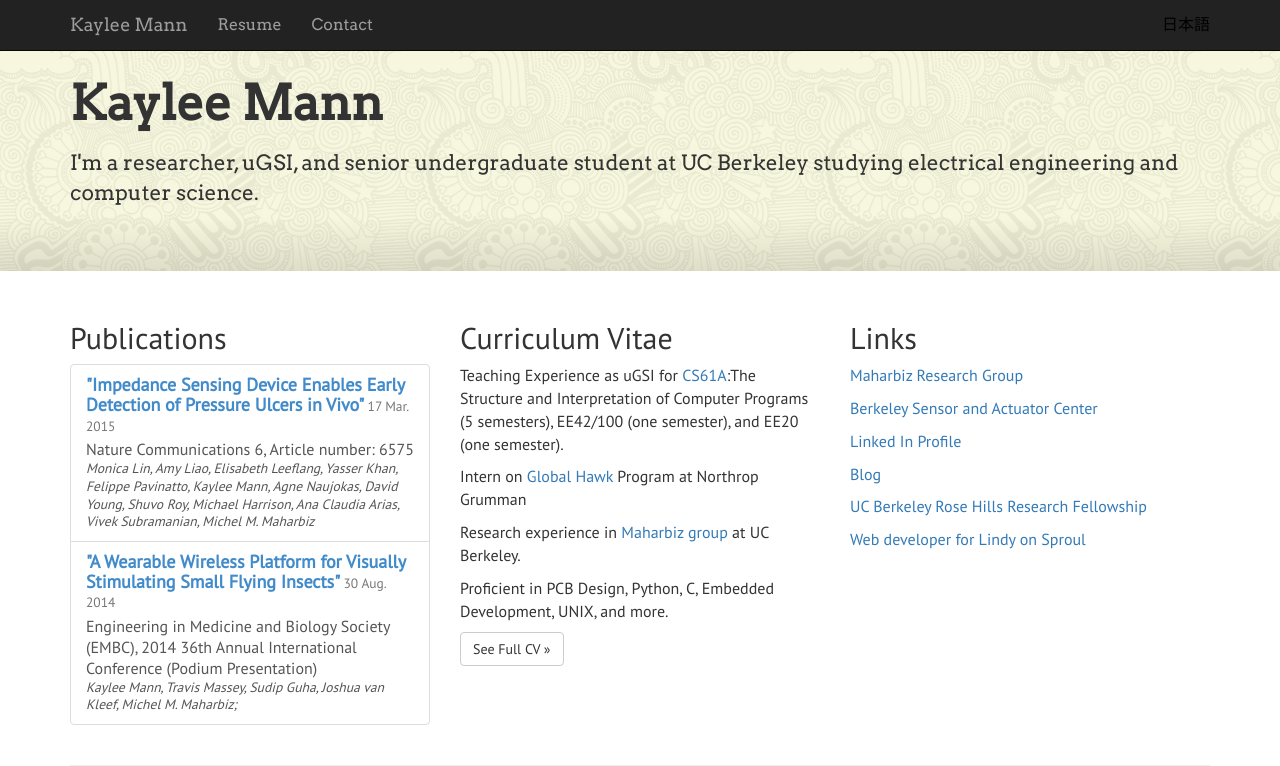
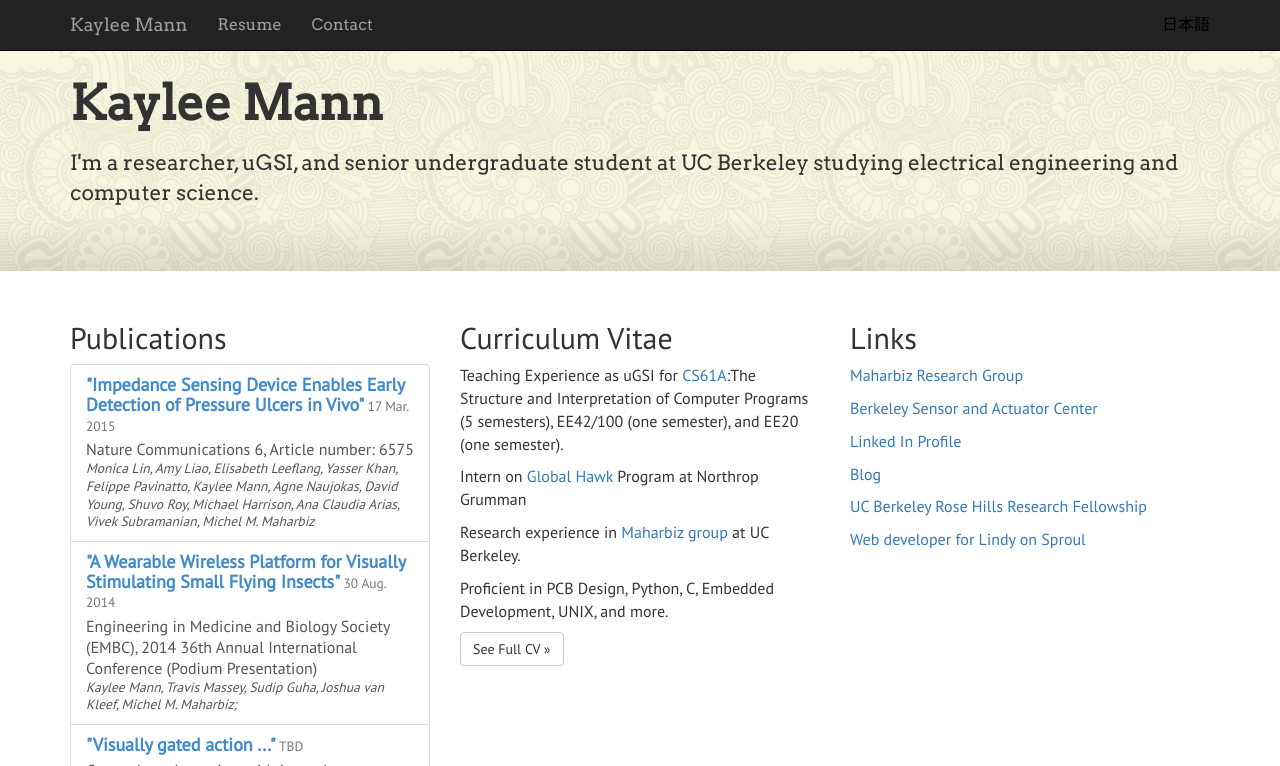
Before and after one commit to kayleema/kayleema.github.io, a Jekyll site: the page built from index.html, in a window 1280 px wide and 1203 px high, cut to the strip 0-766 px from the top of the window. Built offline with Jekyll 4.4.1, drawn with Linux system fonts in a browser that asks for light colours; nearby versions of some CDN libraries; some of the changed text lies outside the part shown.

Commit message:
adding upcoming publication

```diff
--- a/_includes/publications.html
+++ b/_includes/publications.html
@@ -25,4 +25,17 @@
           </i>
         </p>
       </a>
+      <a href="#" class="list-group-item">
+        <h4 class="list-group-item-heading pub-title">
+          "Visually gated action ..." <small>TBD</small>
+        </h4>
+        <p class="list-group-item-text">
+          Currently under review with journal.
+        </p>
+        <p class="list-group-item-text small">
+          <i>
+            Coming Soon
+          </i>
+        </p>
+      </a>
     </div>
```
